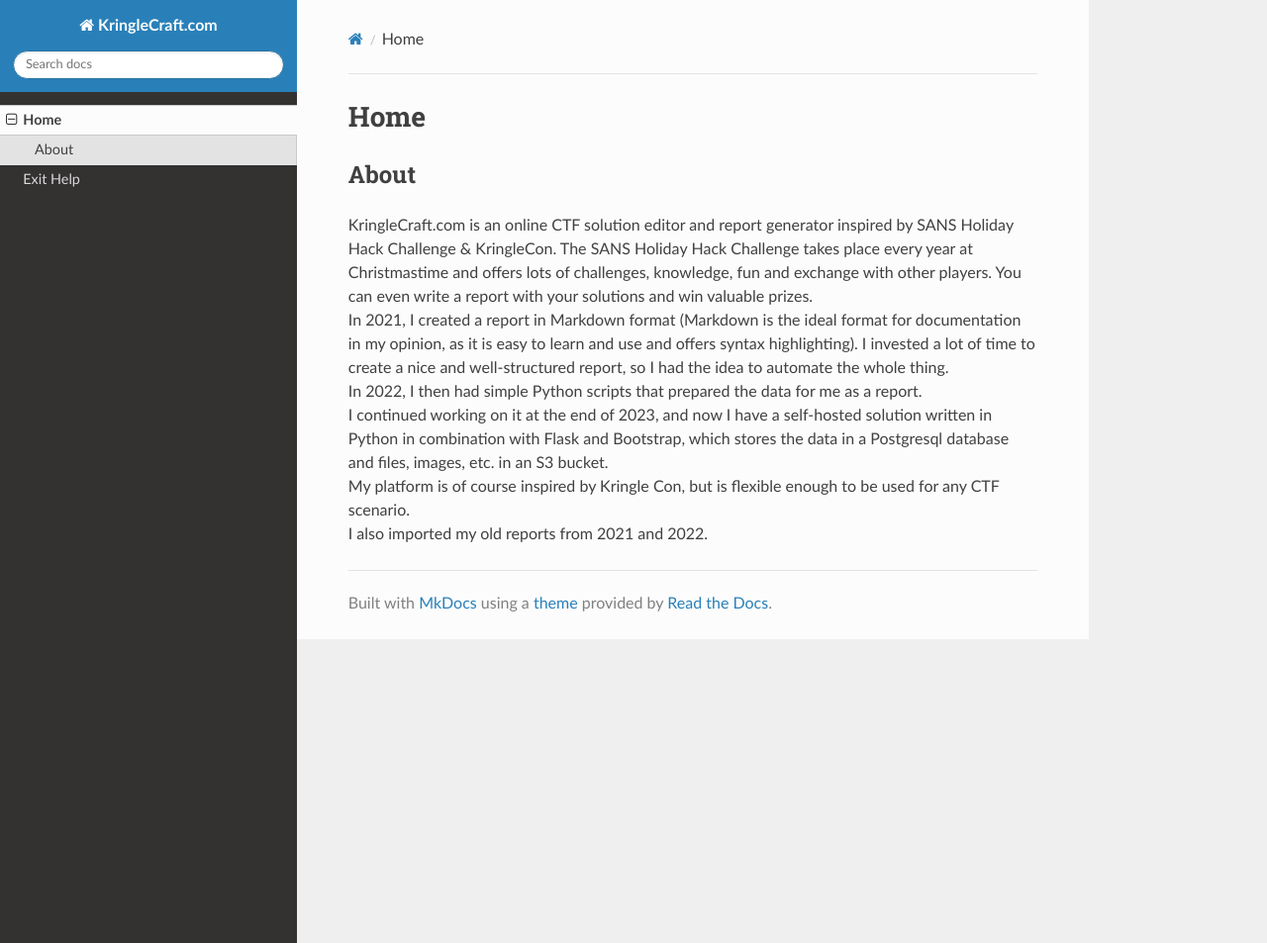
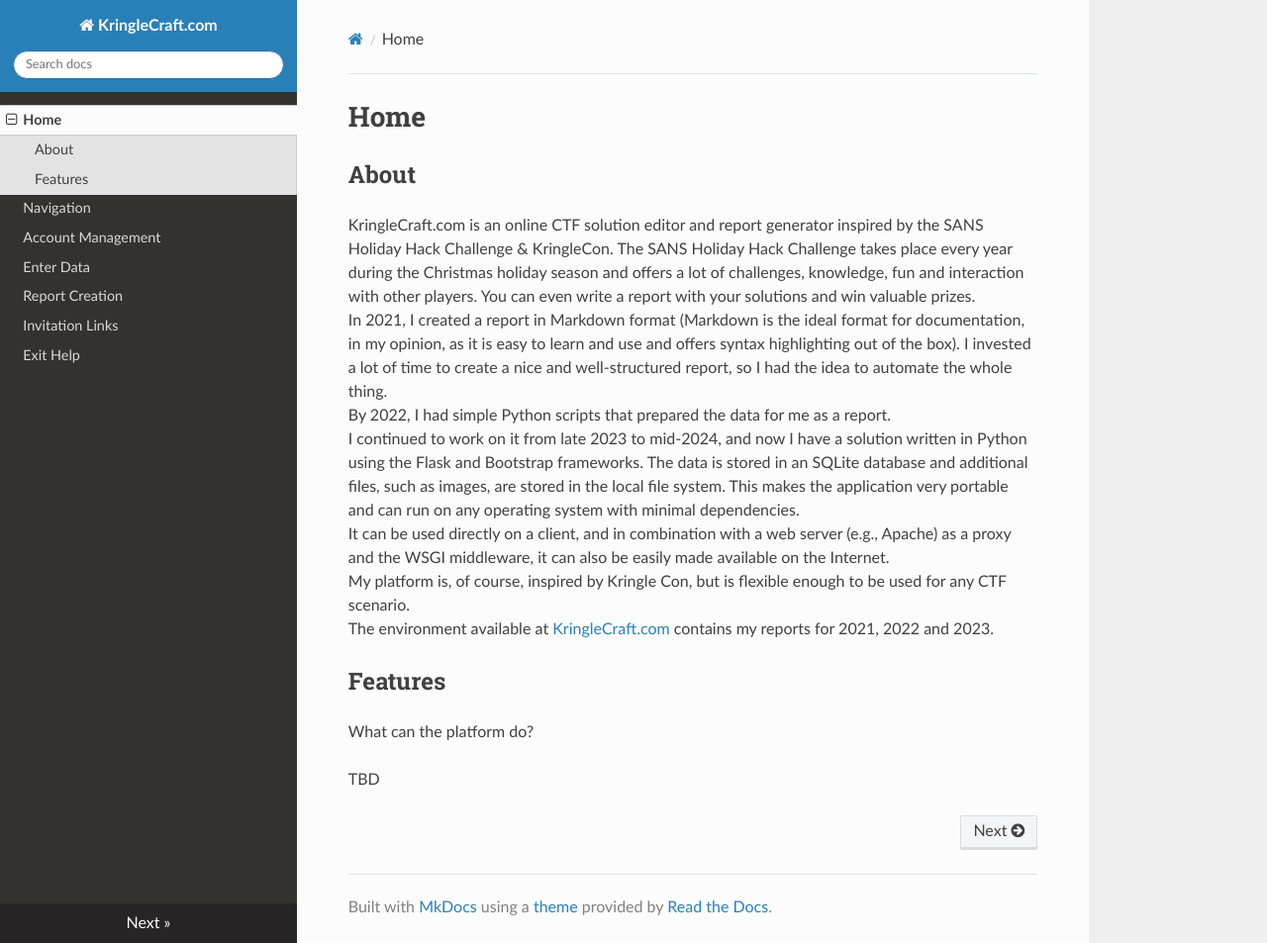
Before and after one commit to benjamin-bk-krueger/kringlecraft, an MkDocs documentation site: the page built from docs/index.md, in a window 1280 px wide and 953 px high. Shown: the whole window at 99% size. Built offline with MkDocs 1.6.1, drawn with Linux system fonts in a browser that asks for light colours; nearby versions of some CDN libraries.

Commit message:
Add new documentation files and update index.md
The commit includes the addition of new empty documentation files: navigation.md, account.md, data.md, report.md, and invitation.md in the docs folder. The main index.md documentation file was also significantly revised and expanded, primarily in the 'About' section. Changes were also made to the mkdocs.yml file to include the new documents in the navigation.

```diff
--- a/docs/index.md
+++ b/docs/index.md
@@ -2,9 +2,21 @@
 
 ## About
 
-KringleCraft.com is an online CTF solution editor and report generator inspired by SANS Holiday Hack Challenge & KringleCon. The SANS Holiday Hack Challenge takes place every year at Christmastime and offers lots of challenges, knowledge, fun and exchange with other players.  You can even write a report with your solutions and win valuable prizes.
-In 2021, I created a report in Markdown format (Markdown is the ideal format for documentation in my opinion, as it is easy to learn and use and offers syntax highlighting). I invested a lot of time to create a nice and well-structured report, so I had the idea to automate the whole thing.
-In 2022, I then had simple Python scripts that prepared the data for me as a report.
-I continued working on it at the end of 2023, and now I have a self-hosted solution written in Python in combination with Flask and Bootstrap, which stores the data in a Postgresql database and files, images, etc. in an S3 bucket.
-My platform is of course inspired by Kringle Con, but is flexible enough to be used for any CTF scenario.
-I also imported my old reports from 2021 and 2022.
+KringleCraft.com is an online CTF solution editor and report generator inspired by the SANS Holiday Hack Challenge & KringleCon.
+The SANS Holiday Hack Challenge takes place every year during the Christmas holiday season and offers a lot of challenges, knowledge, fun and interaction with other players.
+You can even write a report with your solutions and win valuable prizes.
+In 2021, I created a report in Markdown format (Markdown is the ideal format for documentation, in my opinion, as it is easy to learn and use and offers syntax highlighting out of the box).
+I invested a lot of time to create a nice and well-structured report, so I had the idea to automate the whole thing.
+By 2022, I had simple Python scripts that prepared the data for me as a report.
+I continued to work on it from late 2023 to mid-2024, and now I have a solution written in Python using the Flask and Bootstrap frameworks.
+The data is stored in an SQLite database and additional files, such as images, are stored in the local file system.
+This makes the application very portable and can run on any operating system with minimal dependencies.
+It can be used directly on a client, and in combination with a web server (e.g., Apache) as a proxy and the WSGI middleware, it can also be easily made available on the Internet.
+My platform is, of course, inspired by Kringle Con, but is flexible enough to be used for any CTF scenario.
+The environment available at [KringleCraft.com](https://www.kringlecraft.com) contains my reports for 2021, 2022 and 2023.
+
+## Features
+
+What can the platform do?
+
+TBD
--- a/mkdocs.yml
+++ b/mkdocs.yml
@@ -4,6 +4,11 @@
 use_directory_urls: false
 nav:
     - Home: index.md
+    - Navigation: navigation.md
+    - Account Management: account.md
+    - Enter Data: data.md
+    - Report Creation: report.md
+    - Invitation Links: invitation.md
     - Exit Help: 'https://www.kringlecraft.com/'
 theme: readthedocs
 markdown_extensions:
```
Also changed, not shown: docs/account.md (added, +1 -0 lines), docs/data.md (added, +1 -0 lines), docs/invitation.md (added, +1 -0 lines), docs/navigation.md (added, +1 -0 lines), docs/report.md (added, +1 -0 lines).
